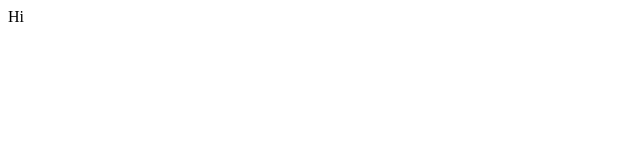
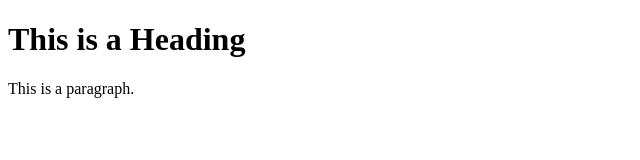
Before and after one commit to citruszyn/legal.citruszyn.de, a plain HTML site: page index.html in a window 1280 px wide. Shown: the whole page, without its empty margins (0-640 px from the left). Drawn offline with Linux system fonts and the light colour scheme.

Commit message:
Update index.html

```diff
--- a/index.html
+++ b/index.html
@@ -1,4 +1,13 @@
+<!DOCTYPE html>
 <html>
-  <a>Hi</a>
+<head>
+  <title>My Page Title</title>
+  <link rel="icon" type="image/x-icon" href="/images/favicon.ico">
+</head>
+<body>
 
+<h1>This is a Heading</h1>
+<p>This is a paragraph.</p>
+
+</body>
 </html>
```
